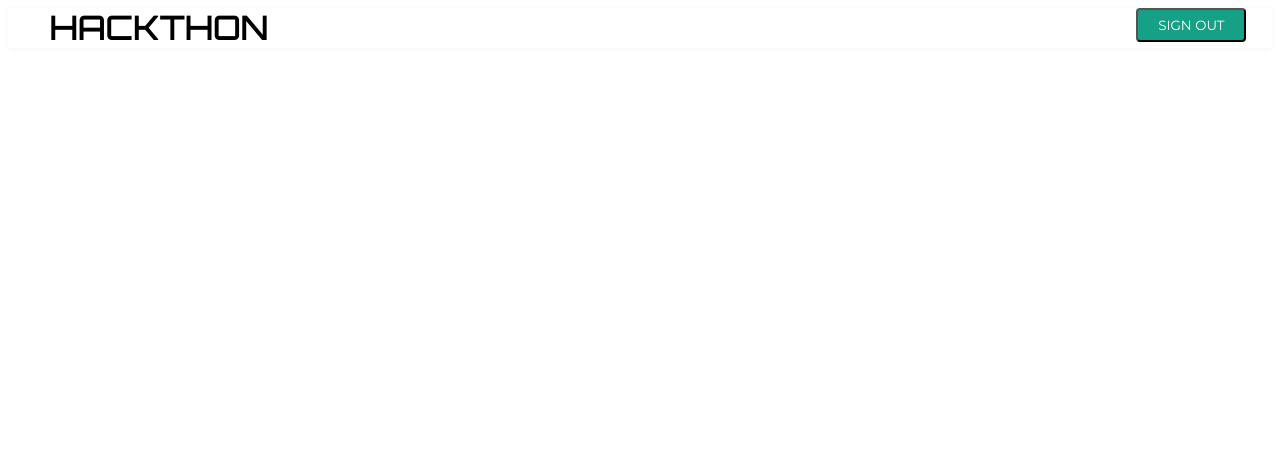
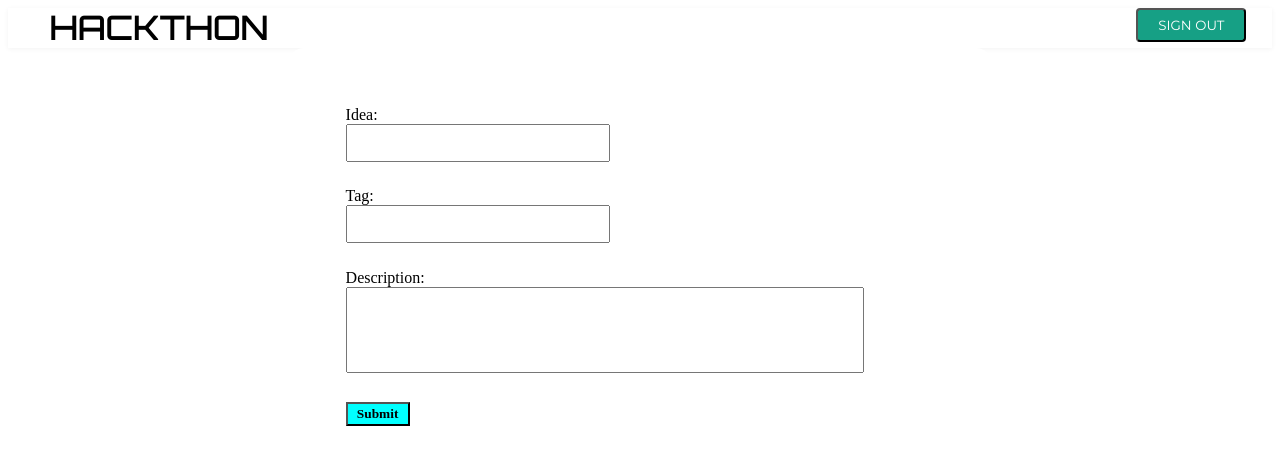
Before and after one commit to rakshitha-shet/hack_ideas, a React (Create React App) app: page / in a window 1280 px wide. Both pictures are taken after typing "5" into the empty fields and a click on the button "LOGIN". Shown: the top 464 px of the page. Built offline with nearby package versions, Linux system fonts and the light colour scheme.

Commit message:
created idea form

```diff
--- a/src/components/Home/Home.js
+++ b/src/components/Home/Home.js
@@ -1,8 +1,10 @@
+import IdeaForm from '../IdeaForm/IdeaForm';
 import Topbar from "../Topbar/Topbar";
 
 const Home = () => {
-    return(<>
-        <Topbar/>
+    return (<>
+        <Topbar />
+        <IdeaForm/>
     </>);
 }
 
--- /dev/null
+++ b/src/components/IdeaForm/IdeaForm.js
@@ -0,0 +1,60 @@
+
+import { useEffect, useState } from 'react'
+import { postData } from '../../utils/fetchData';
+import styles from "./IdeaForm.module.css";
+
+const IdeaForm = () => {
+    const [idea, setIdea] = useState("");
+    const [tag, setTag] = useState("");
+    const [description, setDescription] = useState("");
+    const [data, setData] = useState();
+
+    const submitHandler = (e) => {
+        e.preventDefault();
+        setData({
+            title: idea,
+            tag: ("tech feature "+tag).split(" "),
+            description: description,
+            upvote: 0,
+            createdAt: new Date()
+        });
+    }
+
+    useEffect(() => {
+        if (!data) return
+        postData(data).then(() => {
+            clearInputData();
+        })
+    }, [data])
+
+    const clearInputData = () => {
+        setIdea("");
+        setTag("");
+        setDescription("");
+    }
+
+    return(
+        <div className={styles.formContainer}>
+            <form onSubmit={submitHandler}>
+                <div className={styles.formElement}>
+                    <label>Idea: </label>
+                    <input type="text" name="idea" value={idea} onChange={(e) => setIdea(e.target.value)} required />
+                </div>
+
+                <div className={styles.formElement}>
+                    <label>Tag: </label>
+                    <input type="text" name="tag" value={tag} onChange={(e) => setTag(e.target.value)} required />
+                </div>
+
+                <div className={styles.formElement}>
+                    <label>Description: </label>
+                    <textarea name="description" value={description} onChange={(e) => setDescription(e.target.value)} required />
+                </div>
+
+                <button type="submit" className={styles.submit}>Submit</button>
+            </form>
+        </div>
+    );
+}
+
+export default IdeaForm;
--- /dev/null
+++ b/src/components/IdeaForm/IdeaForm.module.css
@@ -0,0 +1,37 @@
+.formContainer{
+    background-color: white;
+    width:50vw;
+    height: 45vh;
+    margin: auto;
+    border-radius: 1rem;
+    padding: 2rem;
+    display: flex;
+    flex-direction: column;
+}
+
+.formElement{
+    width:10vw;
+    margin:2vw;
+}
+.formElement input{
+    width:20vw;
+    height: 4vh;
+    font-family: inherit;
+    font-size: 1rem;
+}
+
+.formElement textarea{
+    resize: none;
+    width:40vw;
+    height:10vh;
+    font-family: inherit;
+    font-size: 1rem;
+}
+.submit{
+    width:5vw;
+    height:3vh;
+    font-family: inherit;
+    background-color: aqua;
+    font-weight: bold;
+    margin-left: 2vw;
+}
--- /dev/null
+++ b/src/utils/fetchData.js
@@ -0,0 +1,12 @@
+
+const API_URL = "https://movie-e85ec-default-rtdb.firebaseio.com/ideas.json"
+
+export const postData = (data) => {
+    return fetch(API_URL, {
+        method: 'POST',
+        body: JSON.stringify(data),
+        headers: {
+            'Content-Type': 'application/json'
+        }
+    })
+}
```
